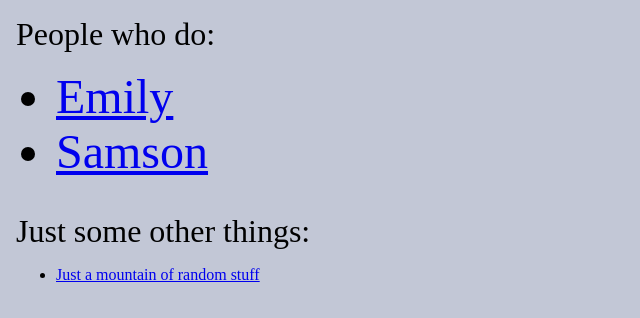
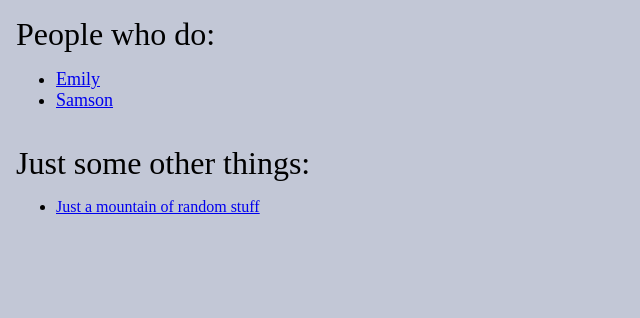
Before and after one commit to SamsonAs/SamsonAs.github.io, a plain HTML site: page index.html in a window 1280 px wide. Shown: the whole page, without its empty margins (0-640 px from the left). Drawn offline with Linux system fonts and the light colour scheme.

Commit message:
Update index.html

```diff
--- a/index.html
+++ b/index.html
@@ -22,7 +22,7 @@
 
    <font size="6">People who do:</font>
     <ul>
-      <font size ="30">
+      <font size ="4">
       <li><a href="enily">Emily</a></li>
       <li><a href="samson">Samson</a></li>
       </font>
```
